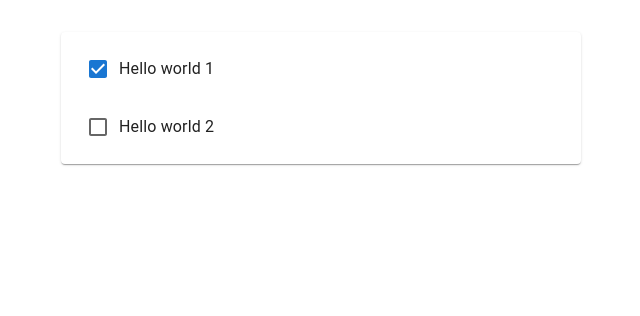
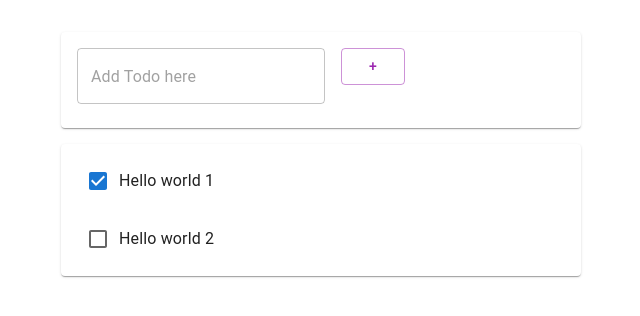
Before and after one commit to inorrni/fullstack-todo-frontend, a React (Create React App) app: page / in a window 1280 px wide. Shown: the top 316 px of the page, without its empty margins (319-959 px from the left). Built offline with nearby package versions, Linux system fonts and the light colour scheme.

Commit message:
Todo 추가 기능
enter 연결 필요

```diff
--- a/src/App.js
+++ b/src/App.js
@@ -1,23 +1,39 @@
 import './App.css';
-import { useState } from 'react';
+import { useEffect, useState } from 'react';
 import Todo from './components/Todo';
 import { Container, Paper, List } from '@mui/material';
+import AddTodo from './components/AddTodo';
 
 // Dummy Data
-const initialTodos =
-  [
-    { id: 0, title: "Hello world 1", done: true },
-    { id: 1, title: "Hello world 2", done: false },
-  ]
-;
+function App() {
 
-function App() {
+  const [items, setItems] = useState(
+    [
+      { id: 0, title: "Hello world 1", done: true },
+      { id: 1, title: "Hello world 2", done: false },
+    ]
+  );
+
+  useEffect(() => {
+    console.log("items updated:", items);
+  }, [items]);
+
+  const addTodo = ({ title }) => {
+    setItems(prev =>
+      prev.concat({
+        id: `ID-${prev.length}`,
+        title,
+        done: false,
+      })
+    );
+  };
 
   return (
     <Container maxWidth="sm" sx={{ mt: 4 }}>
+      <AddTodo add={addTodo} />
       <Paper style={{ margin: 16 }}>
         <List>
-          {initialTodos.map((todo) => (
+          {items.map((todo) => (
             <Todo
               key={todo.id}
               item={todo}
--- /dev/null
+++ b/src/components/AddTodo.js
@@ -0,0 +1,38 @@
+import { Grid, Paper, TextField, Button } from '@mui/material';
+import { useState } from 'react';
+
+function AddTodo(props) {
+  const [item, setItem] = useState({ title: "" });
+
+  const onButtonClick = () => {
+    props.add(item);
+    setItem({ title: "" });
+  }
+
+  return (
+    <Paper style={{ margin: 16, padding: 16 }}>
+      <Grid container>
+        <Grid sx={11} mb={1} style={{ paddingRight: 16 }}>
+          <TextField
+            placeholder="Add Todo here"
+            fullWidth="true"
+            value={item.title}
+            onChange={e => setItem({ title: e.target.value })}
+          />
+        </Grid>
+        <Grid sx={1} mb={1}>
+          <Button
+            fullWidth="true"
+            color="secondary"
+            variant="outlined"
+            onClick={onButtonClick}
+          >
+            +
+          </Button>
+        </Grid>
+      </Grid>
+    </Paper>
+  )
+}
+
+export default AddTodo
```
Also changed, not shown: 1 other file (tests, documents, lock files or other folders).
